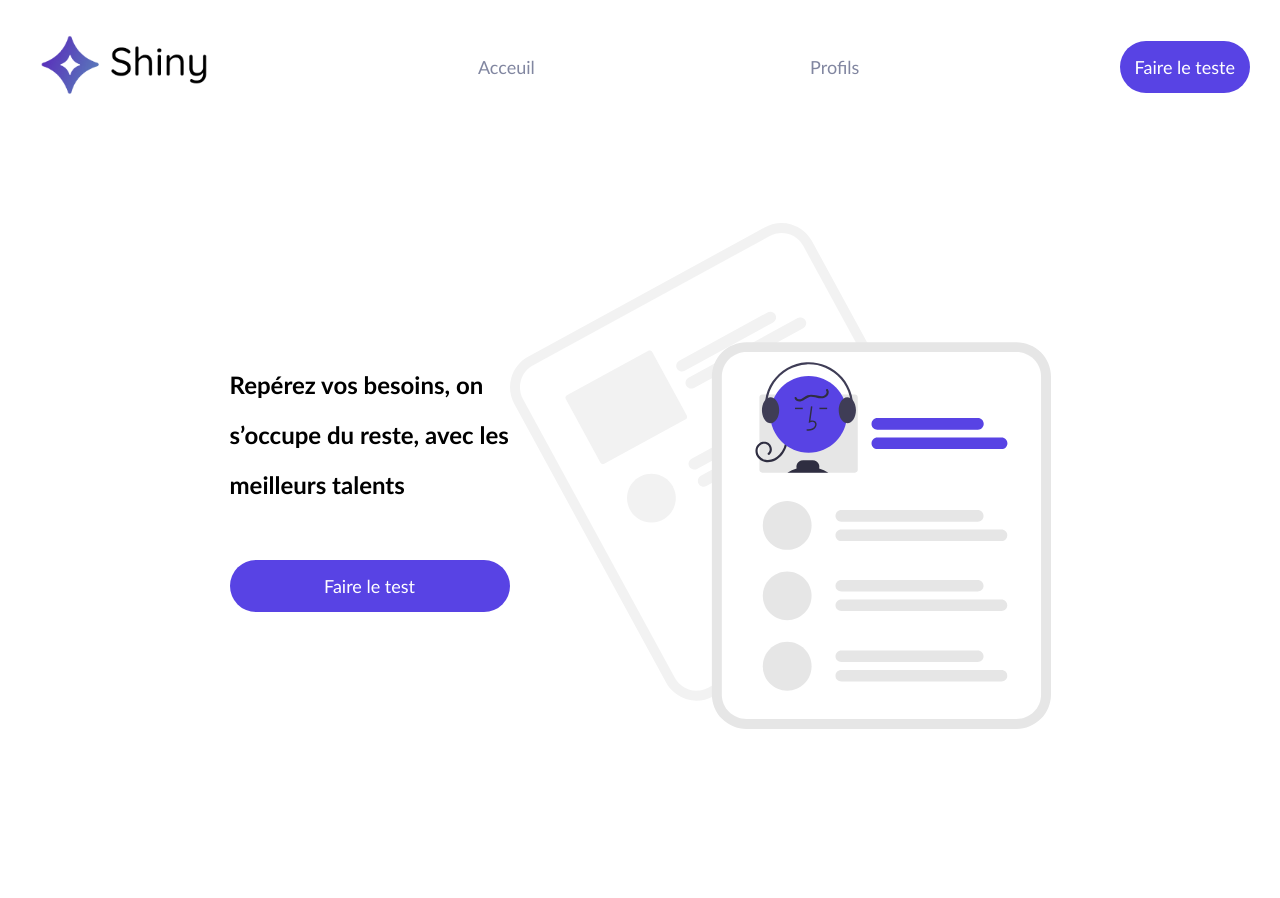
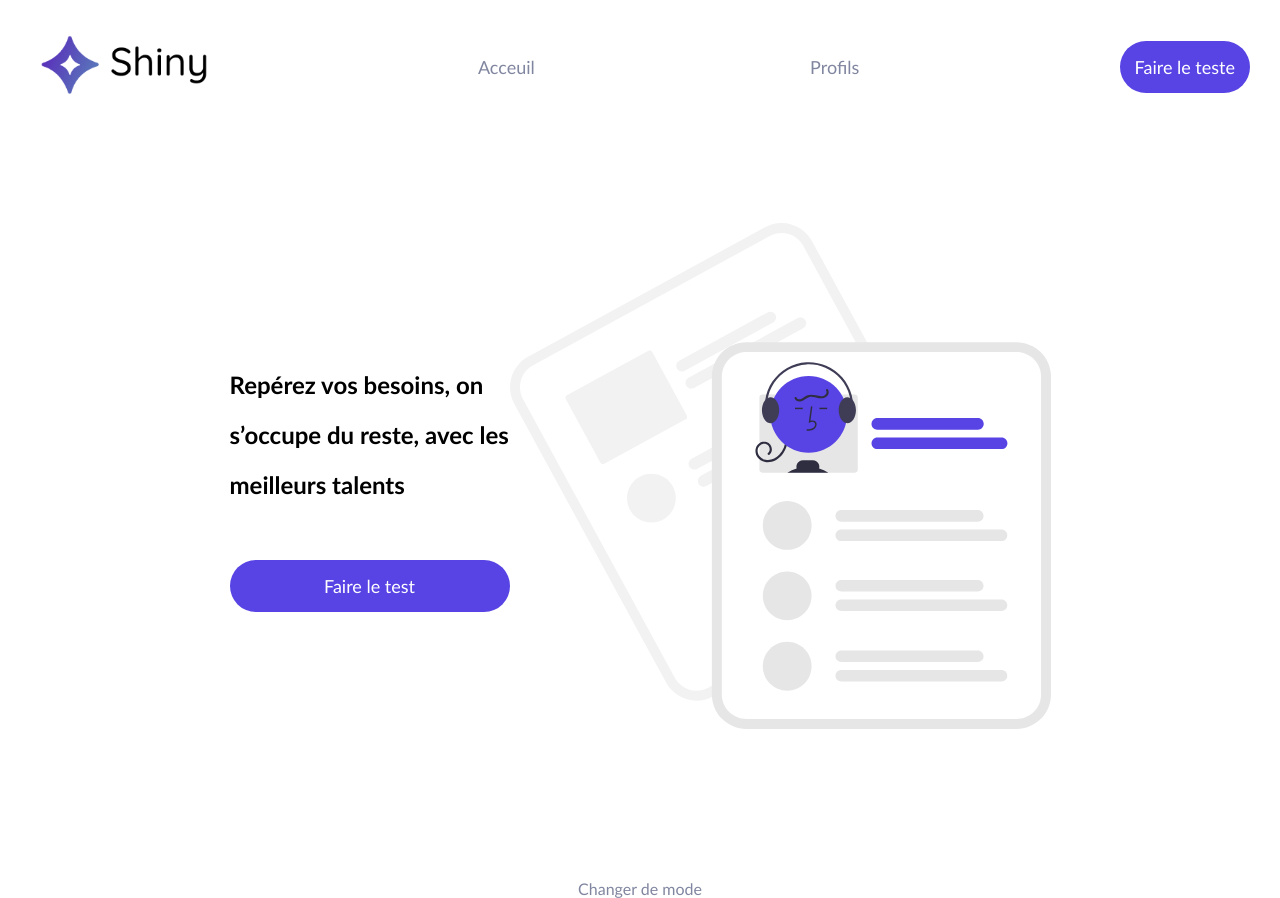
Before and after one commit to hassanrobleh/shiny-agency, a React (Create React App) app: page / in a window 1280 px wide. Before the commit the page ends 819 px from the top, so only its background shows below. Built offline with nearby package versions, Linux system fonts and the light colour scheme.

Commit message:
Add fichier themeContext avec createContext()

```diff
--- /dev/null
+++ b/src/components/Footer/index.jsx
@@ -0,0 +1,25 @@
+import styled from 'styled-components'
+import colors from '../../utils/style/colors'
+
+export default function Footer() {
+  const FooterContainer = styled.footer`
+    display: flex;
+    flex-direction: 'row';
+    align-item: center;
+    justify-content: center;
+    padding-top: 60px;
+  `
+
+  const NeightModeButton = styled.div`
+    background-color: transparent;
+    border: none;
+    cursor: pointer;
+    color: ${colors.secondary};
+  `
+
+  return (
+    <FooterContainer>
+      <NeightModeButton>Changer de mode</NeightModeButton>
+    </FooterContainer>
+  )
+}
--- a/src/index.jsx
+++ b/src/index.jsx
@@ -7,7 +7,9 @@ import Header from './components/Header'
 import Error from './components/Error'
 import Results from './pages/Results'
 import Freelances from './pages/Freelances'
-import { createGlobalStyle } from "styled-components";
+import { createGlobalStyle } from 'styled-components'
+import Footer from './components/Footer'
+import { ThemeProvider } from './utils/context'
 
 const GlobalStyled = createGlobalStyle`
   * {
@@ -22,8 +24,9 @@ const GlobalStyled = createGlobalStyle`
 ReactDOM.render(
   <React.StrictMode>
     <Router>
-      <GlobalStyled/>
-      <Header/>
+      <ThemeProvider>
+        <GlobalStyled />
+        <Header />
         <Routes>
           <Route exact path="/" element={<Home />} />
           <Route path="/survey/:questionNumber" element={<Survey />} />
@@ -33,6 +36,8 @@ ReactDOM.render(
 
           <Route path="*" element={<Error />} />
         </Routes>
+          <Footer />
+      </ThemeProvider>
     </Router>
   </React.StrictMode>,
   document.getElementById('root')
--- /dev/null
+++ b/src/utils/context/index.jsx
@@ -0,0 +1,20 @@
+import { createContext, useState } from "react";
+
+
+export const ThemeContext = createContext();
+
+export const ThemeProvider = ({children}) => {
+
+    const [theme, setTheme] = useState('light')
+
+    const toggleTheme = () => {
+        setTheme(theme === 'light' ? 'light' : 'dark')
+    }
+
+    return (
+        <ThemeContext.Provider value={{theme, toggleTheme}}>
+            {children}
+        </ThemeContext.Provider>
+    )
+
+}
```
Lines whose indentation alone changed are shown as unchanged.
